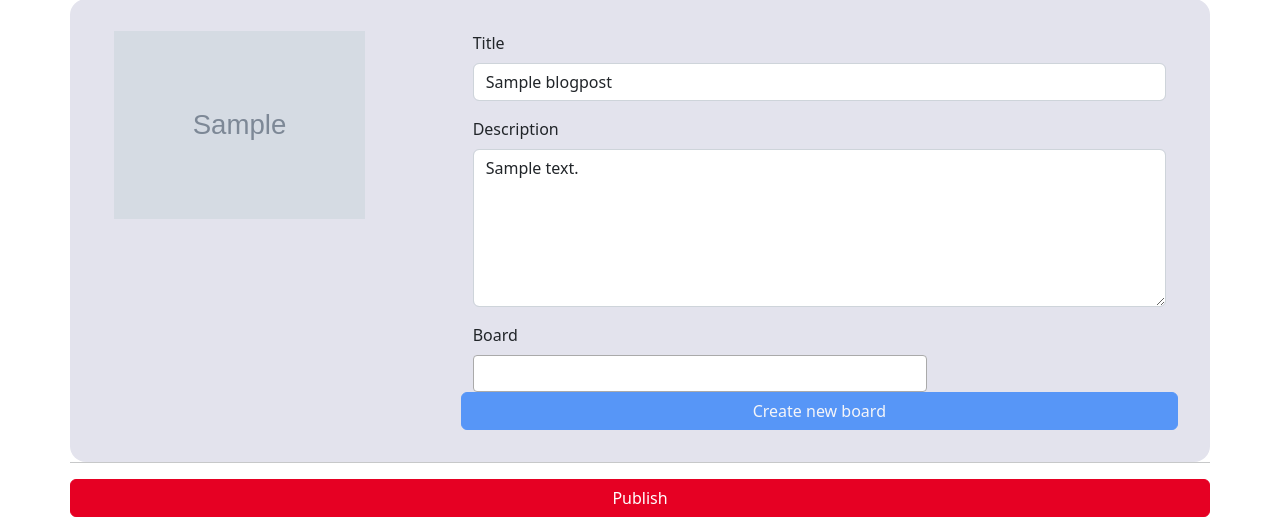
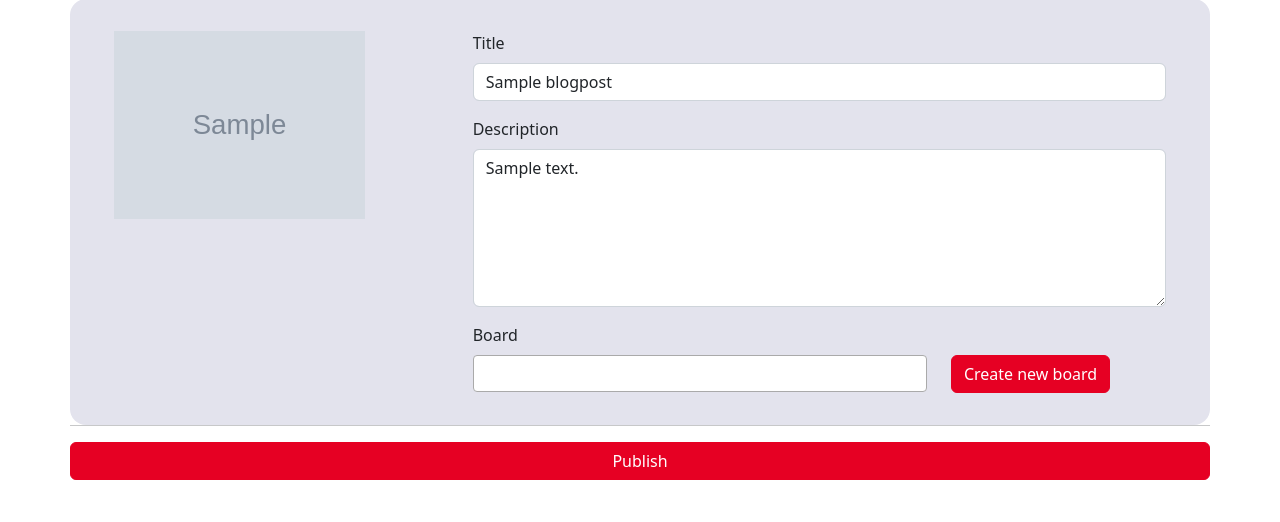
Before and after one commit to shariq1989/push-my-post, a Django app: template templates/social_publish/pin_publish.html in a window 1280 px wide. Shown: the part 278-800 px from the top of the page. Run offline with Django 4.2, Linux system fonts and the light colour scheme; tables that the repository leaves empty hold one stand-in row (values such as "Sample post"); the template is opened without the code that fills it: values that come from a table or form of the project are taken from there, most other values are stand-ins (such as "Sample title", 1, 10 or a date in 2020); grey boxes marked "Sample" are stand-in pictures; parts of the project's set-up code (start-up, migrations or seed data) failed here and were passed over; some libraries are stand-ins or nearby versions.

Commit message:
create board

```diff
--- a/templates/social_publish/pin_publish.html
+++ b/templates/social_publish/pin_publish.html
@@ -68,7 +68,9 @@
 
                                 {% endfor %}
                             </select></div>
-                        <a href="{% url 'create_board' %}" class="btn-primary btn disabled">Create new board</a>
+                        <div class="col-4">
+                            <a href="{% url 'create_board' %}" class="btn-primary btn">Create new board</a>
+                        </div>
                         <!-- Modal -->
                         <div class="modal fade" id="createBoardModal" tabindex="-1"
                              aria-labelledby="createBoardModalLabel"
```
